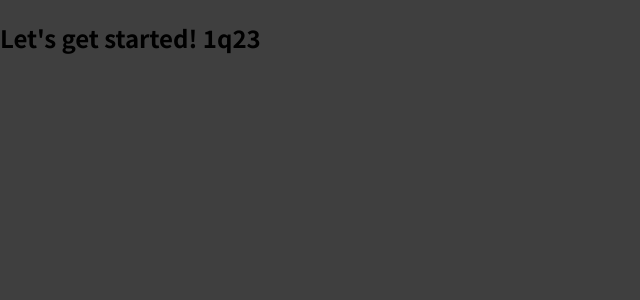
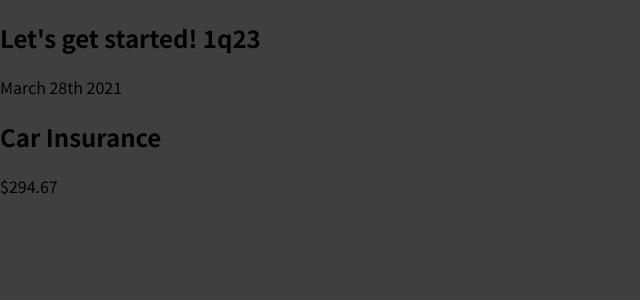
Before and after one commit to IvanSetiawan2001/react-guide-complete, a JavaScript app: page / in a window 1280 px wide. Shown: the top 300 px of the page, without its empty margins (0-640 px from the left). Built offline with nearby package versions, Linux system fonts and the light colour scheme.

Commit message:
continue react

```diff
--- a/src/App.js
+++ b/src/App.js
@@ -1,7 +1,10 @@
+import ExpenseItem from "./components/ExpenseItem";
+
 function App() {
   return (
     <div>
       <h2>Let's get started! 1q23</h2>
+      <ExpenseItem></ExpenseItem>
     </div>
   );
 }
--- a/src/components/ExpenseItem.js
+++ b/src/components/ExpenseItem.js
@@ -1,5 +1,13 @@
 function ExpenseItem() {
-  return <h2>Expense Item</h2>;
+  return (
+    <div>
+      <div>March 28th 2021</div>
+      <div>
+        <h2>Car Insurance</h2>
+        <div>$294.67</div>
+      </div>
+    </div>
+  );
 }
 
 export default ExpenseItem;
```
